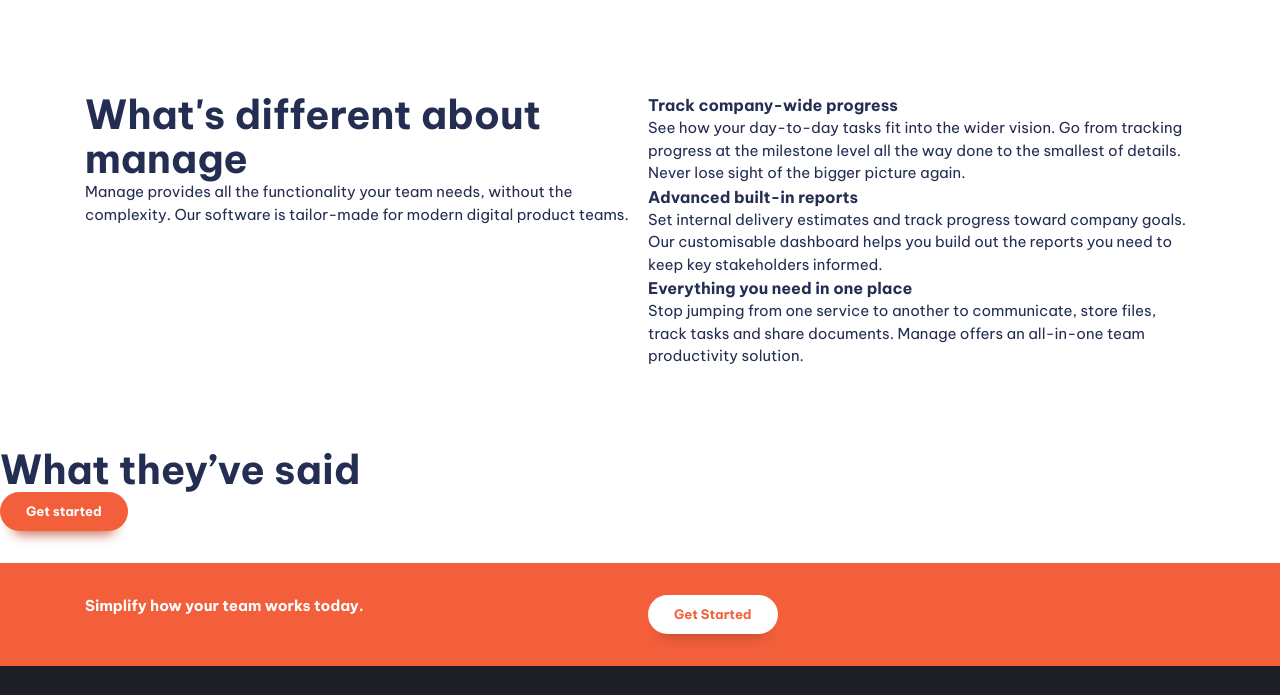
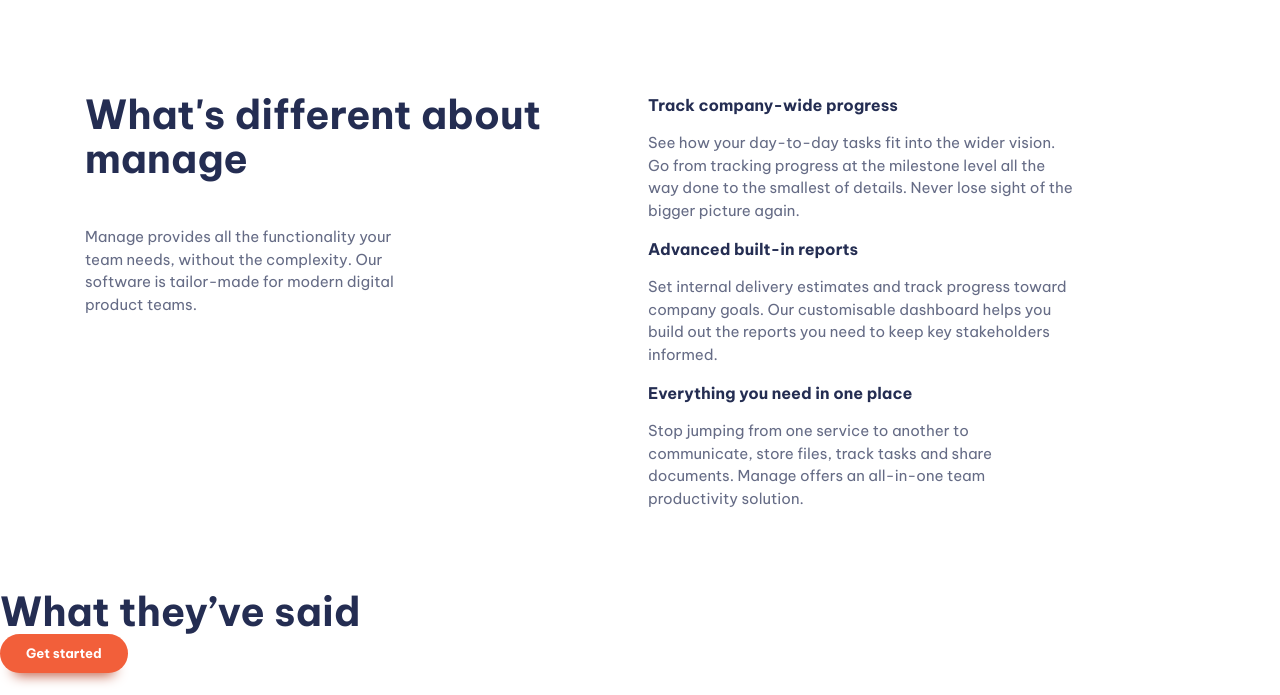
Before and after one commit to jhhornn/HTML-CSS-Practice, a website built with Vite: page manage-landing-page/index.html in a window 1280 px wide. Shown: the part 617-1312 px from the top of the page. Built offline with nearby package versions, Linux system fonts and the light colour scheme.

Commit message:
improving look

```diff
--- a/manage-landing-page/index.html
+++ b/manage-landing-page/index.html
@@ -38,7 +38,7 @@
       <section class="padding-block-900">
         <div class="container">
           <div class="even-columns">
-            <div>
+            <div class="flow">
               <h1 class="fs-primary-heading fw-bold">Bring everyone together to build better products</h1>
               <p>
                 Manage makes it simple for software teams to plan day-to-day
@@ -56,7 +56,7 @@
       <section class="padding-block-900">
         <div class="container">
           <div class="even-columns">
-            <div>
+            <div class="flow">
               <h2 class="fs-secondary-heading fw-bold">What's different about manage</h2>
               <p>
                 Manage provides all the functionality your team needs, without
@@ -65,30 +65,36 @@
               </p>
             </div>
             <div>
-              <ul role="list">
+              <ul role="list" class="flow" style="--flow-spacer: 1em">
                 <li>
+                  <div class="flow" style="--flow-spacer: 1em">
                     <h3 class="fs-600 fw-bold">Track company-wide progress</h3>
-                  <p>
+                    <p data-width="wide">
                       See how your day-to-day tasks fit into the wider vision. Go from
                       tracking progress at the milestone level all the way done to the
                       smallest of details. Never lose sight of the bigger picture again.
                     </p>
+                  </div>
                 </li>
                 <li>
+                  <div class="flow" style="--flow-spacer: 1em">
                     <h3 class="fs-600 fw-bold">Advanced built-in reports</h3>
-                  <p>
+                    <p data-width="wide">
                       Set internal delivery estimates and track progress toward company
                       goals. Our customisable dashboard helps you build out the reports
                       you need to keep key stakeholders informed.
                     </p>
+                  </div>
                 </li>
                 <li>
+                  <div class="flow" style="--flow-spacer: 1em">
                     <h3 class="fs-600 fw-bold">Everything you need in one place</h3>
-                  <p>
+                    <p data-width="wide">
                       Stop jumping from one service to another to communicate, store files,
                       track tasks and share documents. Manage offers an all-in-one team
                       productivity solution.
                     </p>
+                  </div>
                 </li>
               </ul>
             </div>
@@ -102,14 +108,14 @@
         <button class="button">Get started</button>
       </section>
 
-      <section class="cta | padding-block-700 bg-accent-400 text-neutral-100">
+      <section class="cta | padding-block-900 bg-accent-400 text-neutral-100">
         <div class="container">
-          <div class="even-columns">
+          <div class="even-columns vertical-align-center">
             <div>
-              <p class="fs-secondary fw-bold">Simplify how your team works today.
+              <p class="fs-secondary-heading fw-bold">Simplify how your team works today.
               </p>
             </div>
-            <div>
+            <div class="justify-self-end">
               <button class="button" data-type="inverted">Get Started</button>
             </div>
           </div>
--- a/manage-landing-page/style.css
+++ b/manage-landing-page/style.css
@@ -134,25 +134,13 @@ body {
   color: var(--clr-primary-400);
 }
 
-
-.container {
-  --max-width: 1110px;
-  --padding: 1rem;
-
-  width: min(var(--max-width), 100% - (var(--padding) * 2));
-  margin-inline: auto;
+p:not([class]) {
+  opacity: 0.7;
+  max-width: 32ch;
 }
 
-.even-columns {
-  display: grid;
-  gap: 1rem;
-}
-
-@media (min-width: 50em) {
-  .even-columns {
-    grid-auto-flow: column;
-    grid-auto-columns: 1fr;
-  }
+p[data-width="wide"] {
+  max-width: 42ch;
 }
 
 .padding-block-900 {
@@ -293,6 +281,39 @@ body {
   border: 0 !important;
 }
 
+.container {
+  --max-width: 1110px;
+  --padding: 1rem;
+
+  width: min(var(--max-width), 100% - (var(--padding) * 2));
+  margin-inline: auto;
+}
+
+.even-columns {
+  display: grid;
+  gap: 1rem;
+}
+
+@media (min-width: 50em) {
+  .even-columns {
+    grid-auto-flow: column;
+    grid-auto-columns: 1fr;
+  }
+}
+
+.vertical-align-center {
+  align-items: center;
+}
+
+.justify-self-end {
+  justify-self: end;
+}
+
+:where(.flow :not(:first-child)){
+  margin-top: var(--flow-spacer, 3em);
+}
+
+
 .text-primary-400 {
   color: var(--clr-primary-400);
 }
```
Lines whose indentation alone changed are shown as unchanged.
